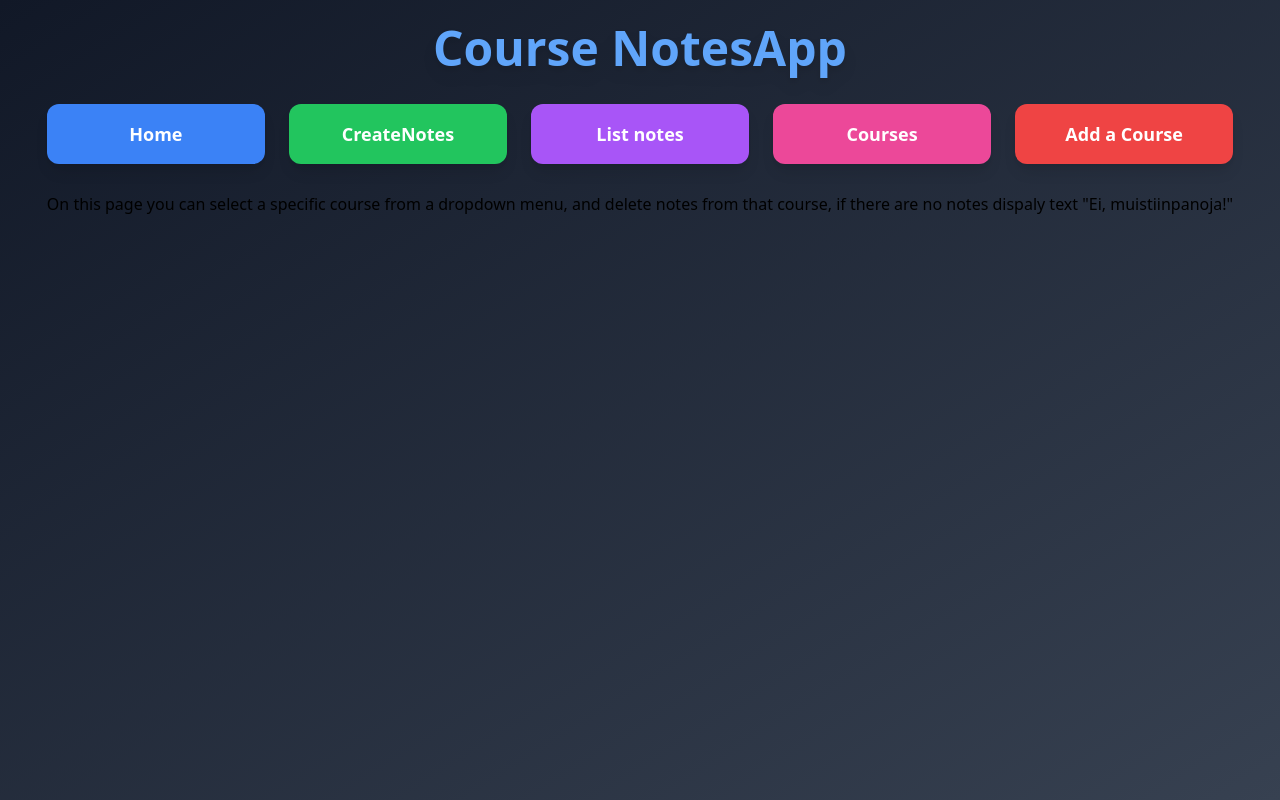
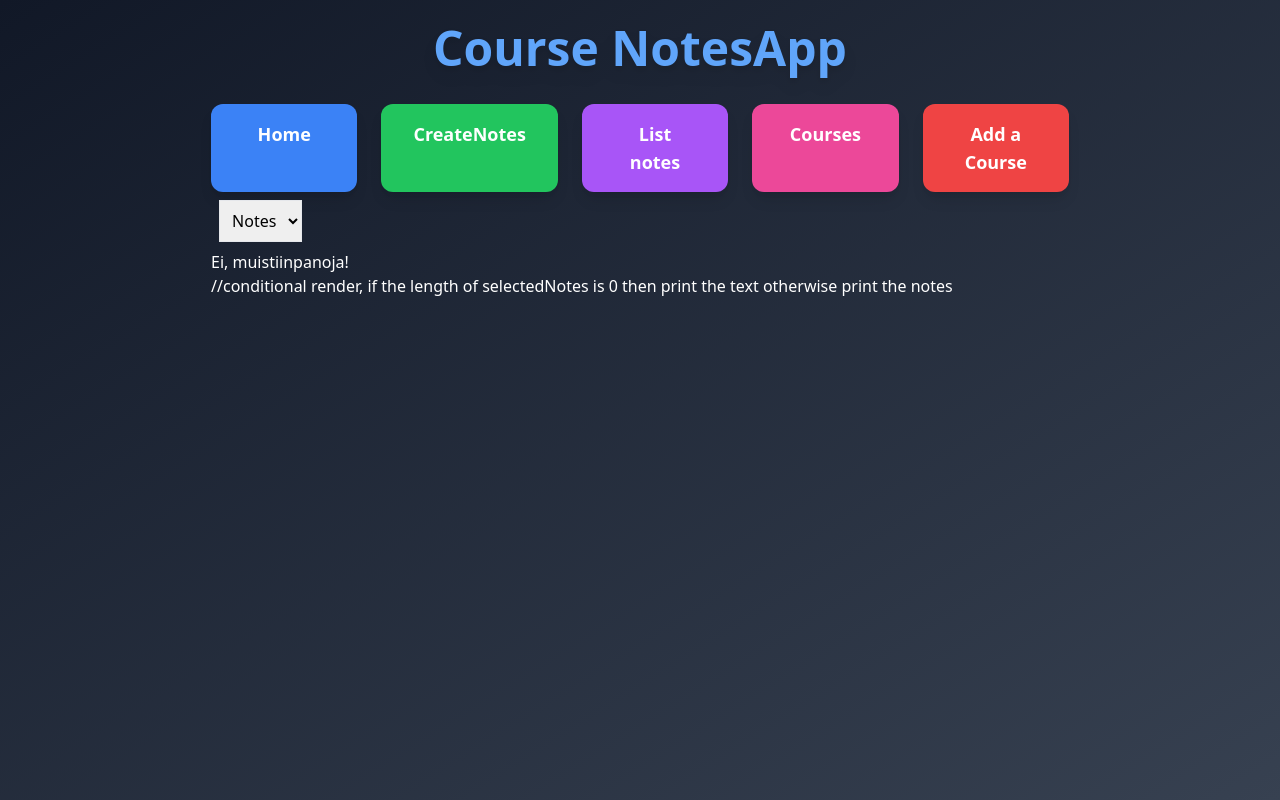
Before and after one commit to edwardedde/Frontend_Proj, a React (Vite) app: page /Courses in a window 1280 px wide. Built offline with nearby package versions, Linux system fonts and the light colour scheme.

Commit message:
Courses deletion done

```diff
--- a/src/Courses.jsx
+++ b/src/Courses.jsx
@@ -1,9 +1,58 @@
+import React, { useState } from "react";
+import { useNotesStore } from "./stores/useDataStore";
+
 function Courses(){
+
+
+    const [selectedCourse, setSelectedCourse] = useState("");
+
+    const notes = useNotesStore((state) => state.notes)
+
+    const deleteNote = useNotesStore((state) => state.deleteNote);
+
+    const handleDeleteClick = (id) => {
+        deleteNote(id);
+    };
+
+    const selectedNotes = [];
+
+    for (let note of notes){
+        if(note.courseName == selectedCourse){
+            selectedNotes.push(
+                <li key={note.id}>
+                    {note.note}
+                    <button onClick={() => handleDeleteClick(note.id)}
+                            className="text-red-500 ml-2 hover:underline"
+                    >
+                        [Delete]
+                    </button>
+                </li>
+            )
+        }
+    }
+
     return(
         <div>
-            <h1 className="pt-7"> On this page you can select a specific course from a dropdown menu,
-                and delete notes from that course, if there are no notes
-                dispaly text "Ei, muistiinpanoja!" </h1>
+                <select //dropdownmenu
+                value={selectedCourse}
+                onChange={(e) => setSelectedCourse(e.target.value)}//updates selectedCourse with the choise from the dropdown
+                className="border p-2 m-2"
+            >
+                <option value="">Notes</option>
+
+                {notes.map((note) => ( //maps each coursename as a option in dropdown menu
+                    <option key={note.courseName} value={note.courseName}>
+                        {note.courseName}
+                    </option>
+                ))}
+
+            </select>
+
+            <div className="text-white">
+                <ul>
+                    {selectedNotes.length === 0 ? <p>Ei, muistiinpanoja!</p> : selectedNotes} //conditional render, if the length of selectedNotes is 0 then print the text otherwise print the notes
+                </ul>
+            </div>
         </div>
     );
 }
--- a/src/CreateNotes.jsx
+++ b/src/CreateNotes.jsx
@@ -3,7 +3,7 @@ import { useNotesStore } from "./stores/useDataStore";
 
 function CreateNotes(){//component to create notes
 
-    const [note,setNote] = useState(""); //used in textarea to store note
+    const [note, setNote] = useState(""); //used in textarea to store note
     const [courses, setCourses] = useState([]);//used in fetching data from api and stroing in a array
     const [selectedCourse, setSelectedCourse] = useState(""); //used in dropdown menu to store selected name of course
 
--- a/src/ListNotes.jsx
+++ b/src/ListNotes.jsx
@@ -33,9 +33,10 @@ function ListNotes(){
                     {notes.map((note) => {
                         // if selectedCourse is empty show all notes or if selectedCourse name is the same as notes courseName.
                         // courseName then return that courses information
-                        if (selectedCourse === "" || note.courseName === selectedCourse){
+                        if (selectedCourse === "" || note.courseName === selectedCourse)
+                        {
                             return (
-                                <li >
+                                <li key={note.id} >
                                     {note.courseName} - {note.id} - {note.note}
                                 </li>
                             );
--- a/src/stores/useDataStore.js
+++ b/src/stores/useDataStore.js
@@ -6,6 +6,10 @@ const useNotesStore = create((set) =>({
     addNote: (newNote) =>
         set((state) => ({notes: [...state.notes, newNote] })),
 
+    deleteNote: (id) =>
+        set((state) =>({
+            notes: state.notes.filter((note) => note.id !== id)
+        }))
 }));
 
 export { useNotesStore };
```
